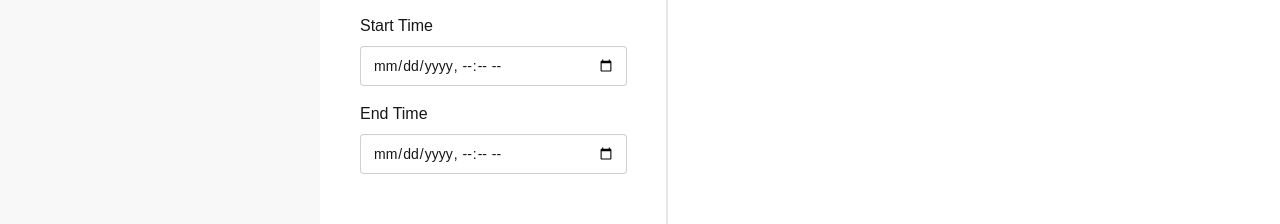
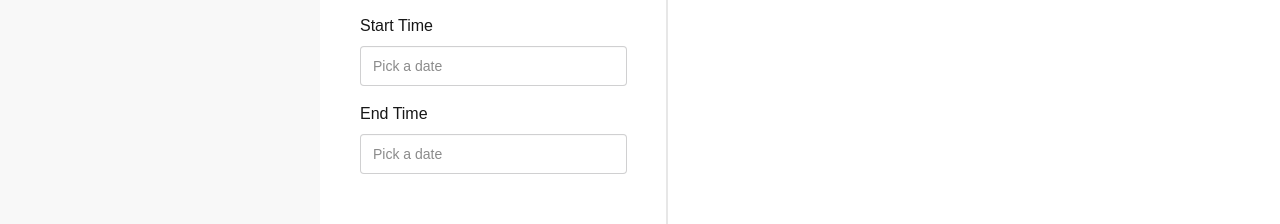
Before and after one commit to Only-Juice/OJ-frontend, a Next.js app: page /admin/exams/1/settings in a window 1280 px wide. Shown: the part 298-522 px from the top of the page. Built offline with nearby package versions, Linux system fonts and the light colour scheme; no server answers.

Commit message:
use DatePicker components

```diff
--- a/app/admin/exams/[examId]/settings/page.tsx
+++ b/app/admin/exams/[examId]/settings/page.tsx
@@ -7,6 +7,7 @@ import useSWR from "swr";
 
 // components
 import Breadcrumbs from "@/components/Breadcrumbs";
+import DateTimePicker from "@/components/DatePicker";
 
 // utils
 import {
@@ -17,7 +18,6 @@ import {
 // icons
 import { Trash } from "lucide-react";
 import { fetchWithRefresh } from "@/utils/apiUtils";
-import { start } from "repl";
 
 type operate = "delete" | "update" | "create";
 
@@ -261,20 +261,16 @@ export default function Create() {
           </div>
           <div className="flex flex-col gap-2">
             <label>Start Time</label>
-            <input
-              type="datetime-local"
-              className="input input-bordered w-full"
+            <DateTimePicker
               value={startTime}
-              onChange={(e) => setStartTime(e.target.value)}
+              onChange={(value) => setStartTime(toISOStringFromLocal(value))}
             />
           </div>
           <div className="flex flex-col gap-2">
             <label>End Time</label>
-            <input
-              type="datetime-local"
-              className="input input-bordered w-full"
+            <DateTimePicker
               value={endTime}
-              onChange={(e) => setEndTime(e.target.value)}
+              onChange={(value) => setEndTime(toISOStringFromLocal(value))}
             />
           </div>
         </div>
--- a/app/admin/exams/page.tsx
+++ b/app/admin/exams/page.tsx
@@ -7,6 +7,7 @@ import { useState } from "react";
 
 // components
 import Breadcrumbs from "@/components/Breadcrumbs";
+import DateTimePicker from "@/components/DatePicker";
 
 // utils
 import {
@@ -171,25 +172,17 @@ export default function Exam() {
 
             <div className="w-full flex flex-col gap-2">
               <label>Start Time</label>
-              <input
-                type="datetime-local"
-                className="input input-bordered w-full"
-                value={toDatetimeLocalString(startTime)}
-                onChange={(e) =>
-                  setStartTime(toISOStringFromLocal(e.target.value))
-                }
+              <DateTimePicker
+                value={startTime}
+                onChange={(value) => setStartTime(toISOStringFromLocal(value))}
               />
             </div>
 
             <div className="w-full flex flex-col gap-2">
               <label>End Time</label>
-              <input
-                type="datetime-local"
-                className="input input-bordered w-full"
-                value={toDatetimeLocalString(endTime)}
-                onChange={(e) =>
-                  setEndTime(toISOStringFromLocal(e.target.value))
-                }
+              <DateTimePicker
+                value={endTime}
+                onChange={(value) => setEndTime(toISOStringFromLocal(value))}
               />
             </div>
             <button
```
